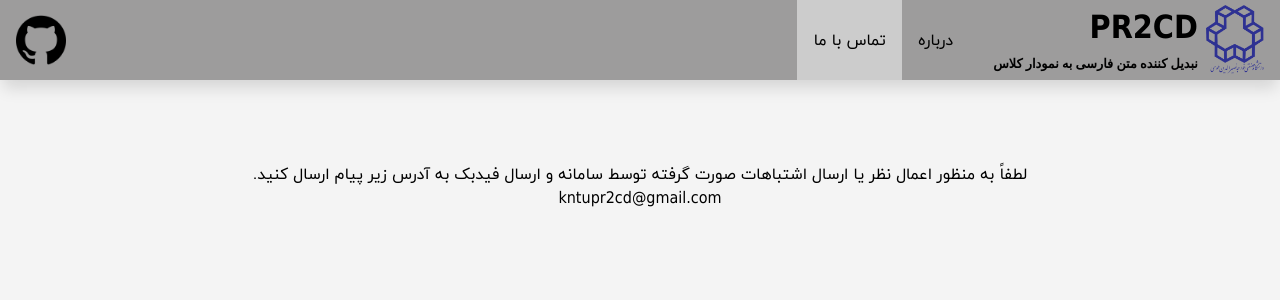
After one commit to aliqb/PR2CD, a Django app: page /contact in a window 1280 px wide. The commit adds this page. Shown: the top 300 px of the page. Run offline with Django 4.2, Linux system fonts and the light colour scheme; some libraries are stand-ins or nearby versions; some web fonts are replaced.

Commit message:
contact page

```diff
--- /dev/null
+++ b/PR2CD_UI/UI/templates/UI/contact.html
@@ -0,0 +1,10 @@
+{% extends "base.html" %}
+
+{% block content %}
+<div class="about-container">
+    <p>
+        لطفاً به منظور اعمال نظر یا ارسال اشتباهات صورت گرفته توسط سامانه و ارسال فیدبک به آدرس زیر پیام ارسال کنید.
+    </p>
+    <a class="english">kntupr2cd@gmail.com</a>
+</div>
+{% endblock %}
--- a/PR2CD_UI/UI/urls.py
+++ b/PR2CD_UI/UI/urls.py
@@ -10,6 +10,7 @@ urlpatterns = [
     path('result', views.result_view, name="result"),
     path('evluation', views.evaluation_view, name="evaluation"),
     path('diagram',views.diagram, name="diagram"),
-    path('about',views.about, name="about")
+    path('about',views.about, name="about"),
+    path('contact', views.contact, name="contact")
 
 ]
--- a/PR2CD_UI/UI/views.py
+++ b/PR2CD_UI/UI/views.py
@@ -106,8 +106,12 @@ def diagram(request):
                 warning_nodes_addresses.append([sentence['index'], node['address']])
     return render(request, 'UI/diagram.html',
                   {'result': result_json, 'req': requirement_json, 'req_text': requirement['text'],
-                   'warning_nodes': warning_nodes_addresses,'mermaid':request.session.get('mermaid')})
+                   'warning_nodes': warning_nodes_addresses, 'mermaid': request.session.get('mermaid')})
 
 
 def about(request):
     return render(request, 'UI/about.html')
+
+
+def contact(request):
+    return render(request, 'UI/contact.html')
--- a/PR2CD_UI/templates/base.html
+++ b/PR2CD_UI/templates/base.html
@@ -24,7 +24,7 @@
             <li class="header-item"><a href="about"
                                        class="header-link {% if request.path == '/about' %}active{% endif %}">درباره</a>
             </li>
-            <li class="header-item"><a href="conteact"
+            <li class="header-item"><a href="contact"
                                        class="header-link {% if request.path == '/contact' %}active{% endif %}">تماس با
                 ما</a></li>
         </ul>
```
